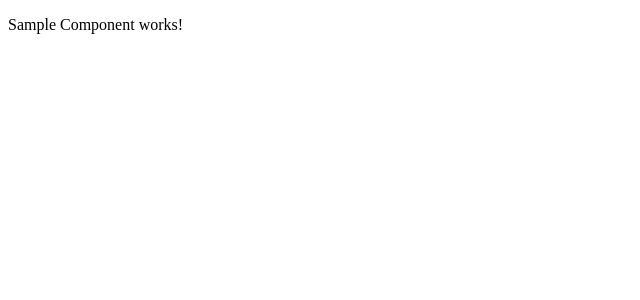
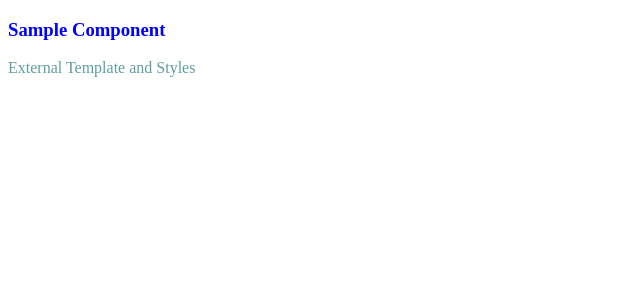
Before and after one commit to gishu/angular-bootcamp, an Angular app: page / in a window 1280 px wide. Shown: the top 300 px of the page, without its empty margins (0-640 px from the left). Built offline with nearby package versions, Linux system fonts and the light colour scheme.

Commit message:
external template + styles variant

```diff
--- /dev/null
+++ b/src/app/sample/sample.component.css
@@ -0,0 +1,6 @@
+h3{
+    color: blue;
+}
+div.highlight {
+    color:cadetblue;
+}
--- /dev/null
+++ b/src/app/sample/sample.component.html
@@ -0,0 +1,3 @@
+<h3>Sample Component</h3>
+
+<div class="highlight">External Template and Styles</div>
--- a/src/app/sample/sample.component.ts
+++ b/src/app/sample/sample.component.ts
@@ -2,13 +2,8 @@ import { Component, OnInit } from '@angular/core';
 
 @Component({
   selector: 'mx-sample',
-  template: `
-    <p>
-      Sample Component works!
-    </p>
-  `,
-  styles: [
-  ]
+  templateUrl: './sample.component.html',
+  styleUrls: [ './sample.component.css']
 })
 export class SampleComponent implements OnInit {
 
```
